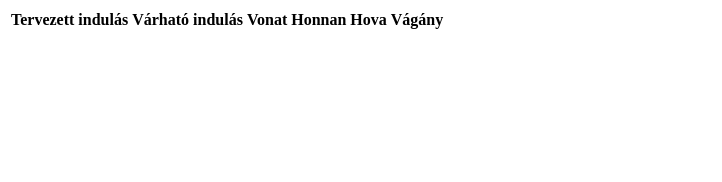
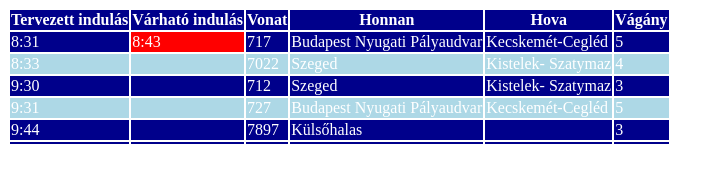
Before and after one commit to RonaiMarton/2025_01_30_MAV_utastajekoztato, a plain HTML site: page indulo_vonatok.html in a window 1280 px wide. Shown: the whole page, without its empty margins (0-722 px from the left). Drawn offline with Linux system fonts and the light colour scheme.

Commit message:
indulo vonatok

```diff
--- /dev/null
+++ b/indulo_vonatok.css
@@ -0,0 +1,12 @@
+thead, tbody, th {
+    border: hidden;
+    background-color: darkblue;
+    color: white;
+    border-collapse: collapse;
+}
+.egy, .harom, .ot {
+    background-color: lightblue;
+}
+#keso {
+    background-color: red;
+}
--- a/indulo_vonatok.html
+++ b/indulo_vonatok.html
@@ -4,11 +4,12 @@
     <meta charset="UTF-8">
     <meta name="viewport" content="width=device-width, initial-scale=1.0">
     <title>Induló vonatok</title>
+    <link rel="stylesheet" href="indulo_vonatok.css">
 </head>
 <body>
     <table>
         <thead>
-            <tr>
+            <tr class="egy">
                 <th>Tervezett indulás</th>
                 <th>Várható indulás</th>
                 <th>Vonat</th>
@@ -19,24 +20,48 @@
         </thead>
         <tbody>
             <tr>
+                <td>8:31</td>
+                <td id="keso">8:43</td>
+                <td>717</td>
+                <td>Budapest Nyugati Pályaudvar</td>
+                <td>Kecskemét-Cegléd</td>
+                <td>5</td>
+            </tr>
+            <tr class="harom">
+                <td>8:33</td>
                 <td></td>
+                <td>7022</td>
+                <td>Szeged</td>
+                <td>Kistelek- Szatymaz</td>
+                <td>4</td>
+            </tr>
+            <tr>
+                <td>9:30</td>
                 <td></td>
+                <td>712</td>
+                <td>Szeged</td>
+                <td>Kistelek- Szatymaz</td>
+                <td>3</td>
+            </tr>
+            <tr class="ot">
+                <td>9:31</td>
                 <td></td>
+                <td>727</td>
+                <td>Budapest Nyugati Pályaudvar</td>
+                <td>Kecskemét-Cegléd</td>
+                <td>5</td>
+            </tr>
+            <tr>
+                <td>9:44</td>
                 <td></td>
+                <td>7897</td>
+                <td>Külsőhalas</td>
+                <td></td>
+                <td>3</td>
             </tr>
             <tr>
                 <td></td>
                 <td></td>
-                <td></td>
-                <td></td>
-            </tr>
-            <tr>
-                <td></td>
-                <td></td>
-                <td></td>
-                <td></td>
-            </tr>
-            <tr>
                 <td></td>
                 <td></td>
                 <td></td>
--- a/style.css
+++ b/style.css
@@ -28,6 +28,6 @@ td{
 .otodik_oszlop{
     background-color: chartreuse;
 }
-.elso_oszlop, .masodik_oszlop, .harmdik_oszlop, .negyedik_oszlop, .otodik_oszlop:hover {
+.elso_oszlop:hover, .masodik_oszlop:hover, .harmdik_oszlop:hover, .negyedik_oszlop:hover, .otodik_oszlop:hover {
     background-color: aquamarine;
 }
```
